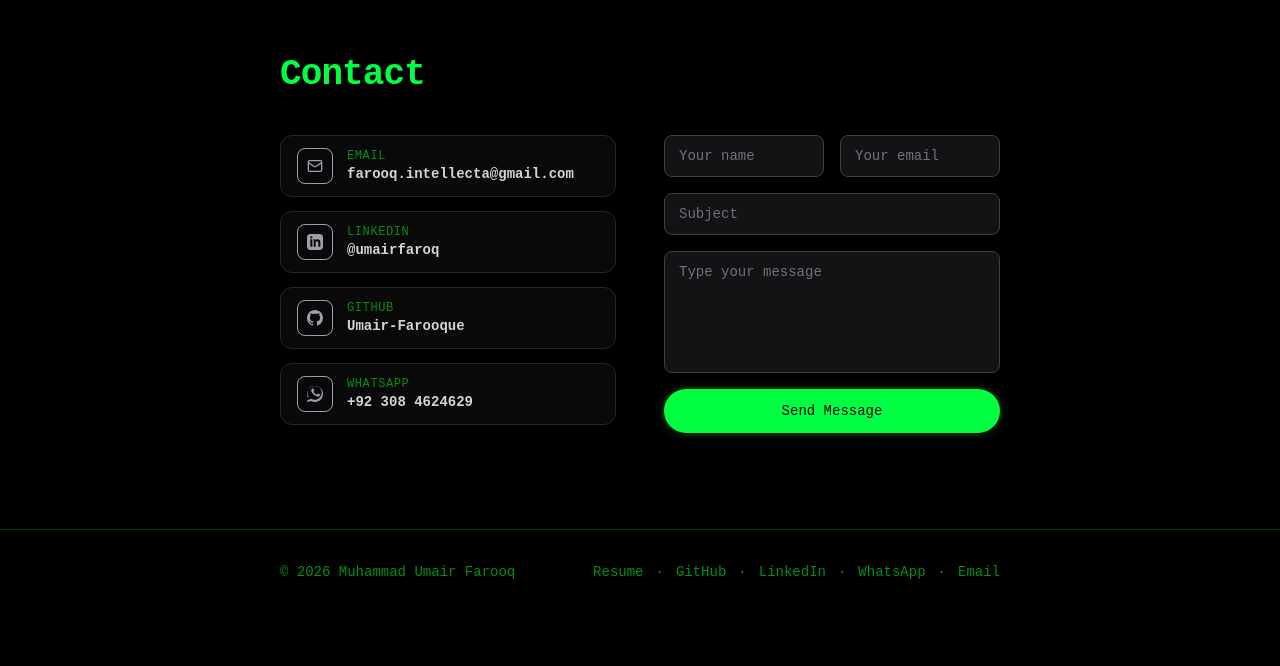
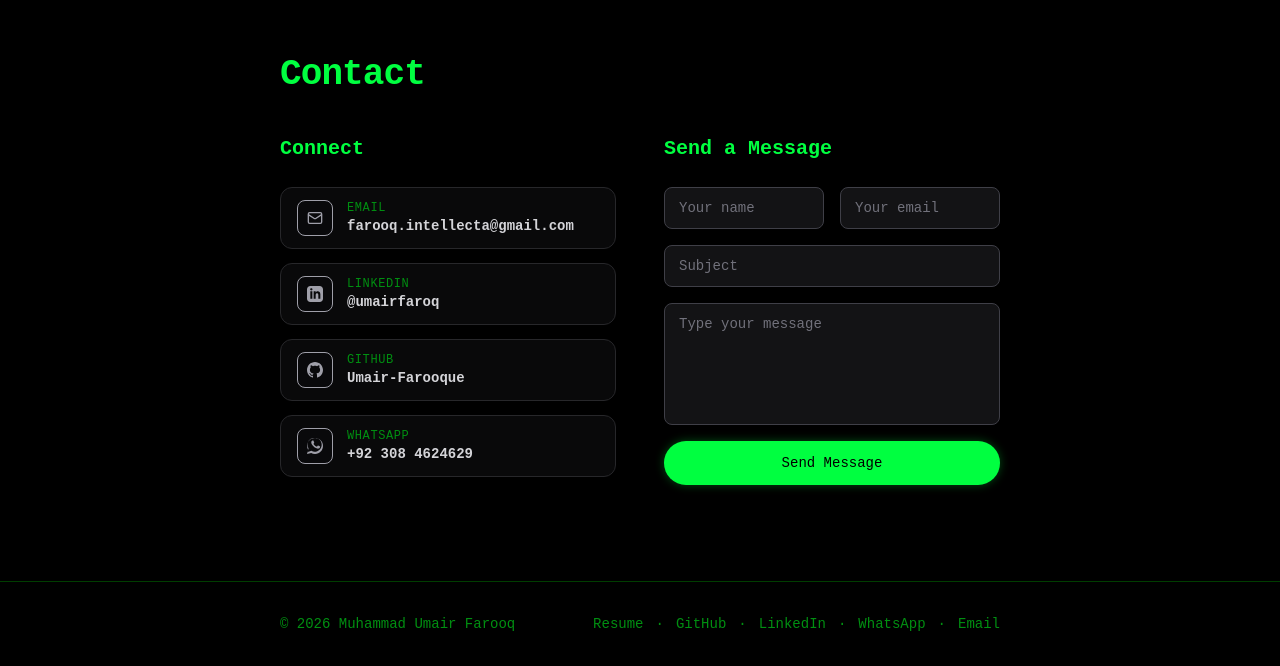
Before and after one commit to Umair-Farooque/Portfolio, a React (Vite) app: page / in a window 1280 px wide. Shown: the part 4557-5223 px from the top of the page. Before the commit the page ends 5171 px from the top, so only its background shows below. Built offline with nearby package versions, Linux system fonts and the light colour scheme; the HTML template or start-up script is replaced by a standard one.

Commit message:
fix: add aligned headings above contact sections

```diff
--- a/src/components/CV.tsx
+++ b/src/components/CV.tsx
@@ -90,6 +90,7 @@ export const CV = () => {
                 <div className="grid grid-cols-1 gap-12 lg:grid-cols-2 lg:items-start">
                     {/* Info column */}
                     <div className="flex flex-col justify-center">
+                        <h3 className="mb-6 text-xl font-semibold text-primary">Connect</h3>
                         <div className="space-y-3.5">
                             {socialLinks.map((link) => (
                                 <a
@@ -116,6 +117,8 @@ export const CV = () => {
                     </div>
 
                     {/* Form column */}
+                    <div className="flex flex-col">
+                        <h3 className="mb-6 text-xl font-semibold text-primary">Send a Message</h3>
                     <form onSubmit={handleSubmit} className="space-y-4 flex flex-col lg:self-center">
                         <div className="grid grid-cols-1 gap-4 sm:grid-cols-2">
                             <input
@@ -194,6 +197,7 @@ export const CV = () => {
                             </p>
                         )}
                     </form>
+                    </div>
                 </div>
             </div>
         </section>
```
